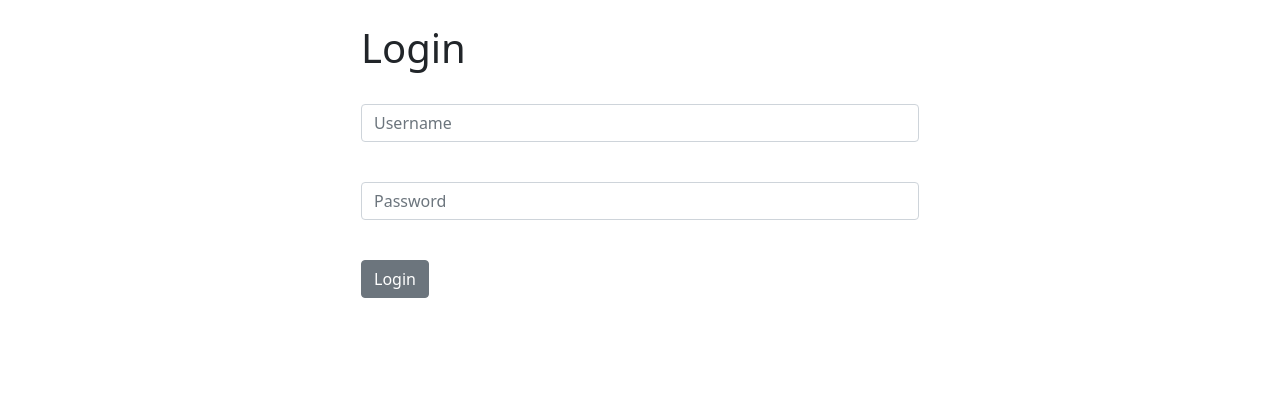
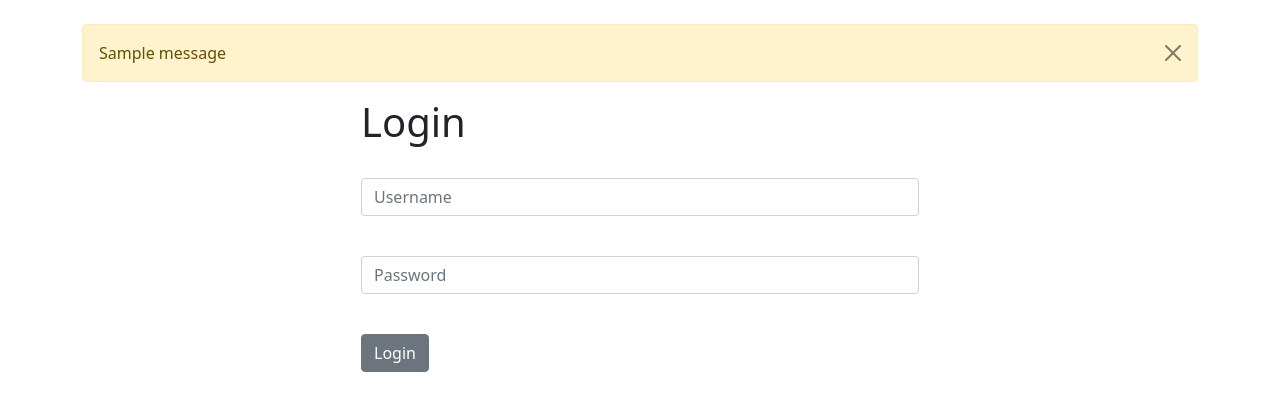
Before and after one commit to Rishi-Mishra0704/django-crm, a Django app: template website/templates/website/home.html in a window 1280 px wide. Shown: the part 56-467 px from the top of the page. Run offline with Django 4.2, Linux system fonts and the light colour scheme; the template is opened without the code that fills it, so the values that code supplies are empty; tables that the repository leaves empty hold one stand-in row (values such as "Sample post"); one stand-in notice (Sample message) is shown.

Commit message:
update base html

```diff
--- a/templates/base.html
+++ b/templates/base.html
@@ -18,11 +18,21 @@
   <body>
     {% include "navbar.html" %}
     <div class="container">
-        <br/>
+      <br/>
+      {% if messages %}
+        {% for message in messages %}
+          <div class="alert alert-warning alert-dismissible fade show" role="alert">
+            {{ message }}
+            <button type="button" class="btn-close" data-bs-dismiss="alert" aria-label="Close"></button>
+          </div>
 
-        {% block content %}{% endblock %}
+
+        {% endfor %}
+      {% endif %}
+
+      {% block content %}
+      {% endblock%}
     </div>
-
     <script
       src="https://cdn.jsdelivr.net/npm/bootstrap@5.0.2/dist/js/bootstrap.bundle.min.js"
       integrity="sha384-MrcW6ZMFYlzcLA8Nl+NtUVF0sA7MsXsP1UyJoMp4YLEuNSfAP+JcXn/tWtIaxVXM"
```
